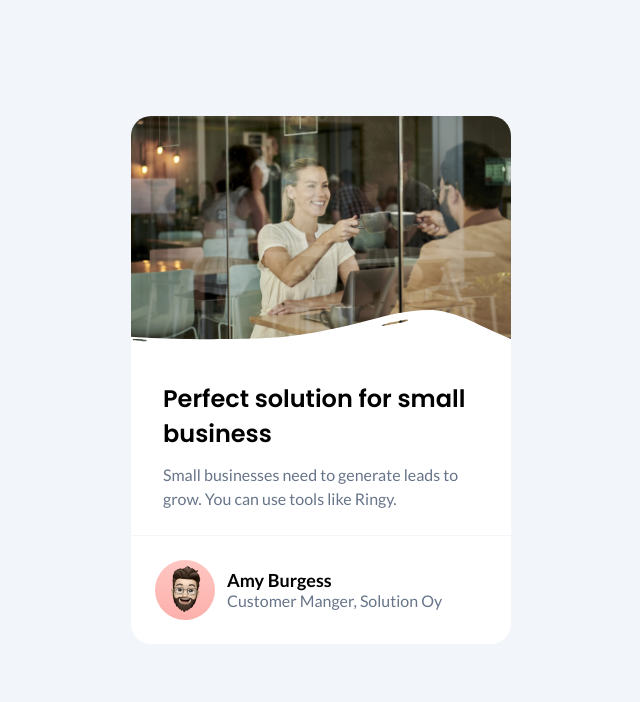
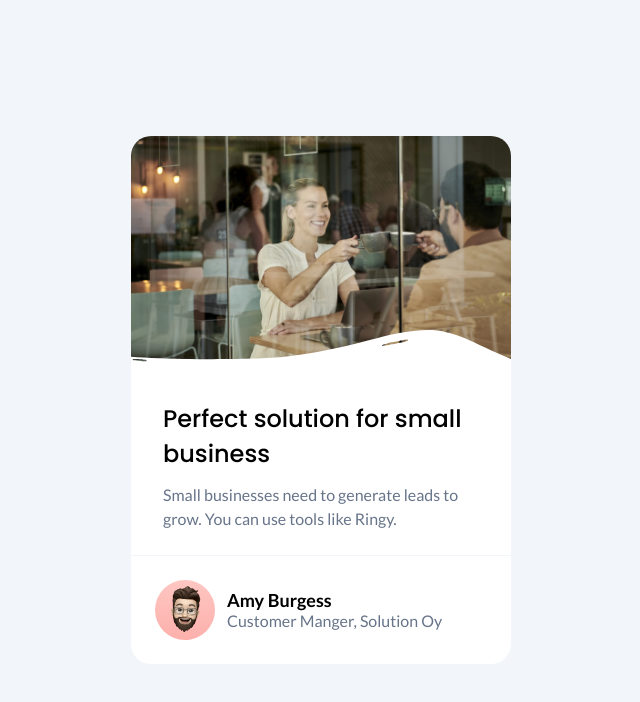
Before and after one commit to issei416/business_profile_card, a plain HTML site: page index.html in a window 1280 px wide. Shown: the whole page, without its empty margins (319-959 px from the left). Drawn offline with Linux system fonts and the light colour scheme.

Commit message:
font changes

```diff
--- a/styles/app.css
+++ b/styles/app.css
@@ -5,7 +5,7 @@
 
 body {
     width: 100%;
-    height: 95vh;
+    height: 100vh;
     display: flex;
     flex-direction: column;
     justify-content: center;
@@ -50,7 +50,7 @@ body {
 
 .card_desc h1 {
     font-size: 24px;
-    font-weight: 550;
+    font-weight: 500;
     font-family:'poppins';
 }
 
```
